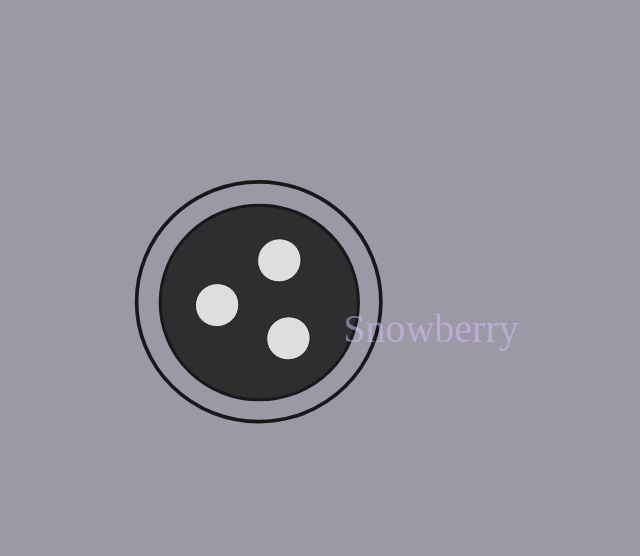
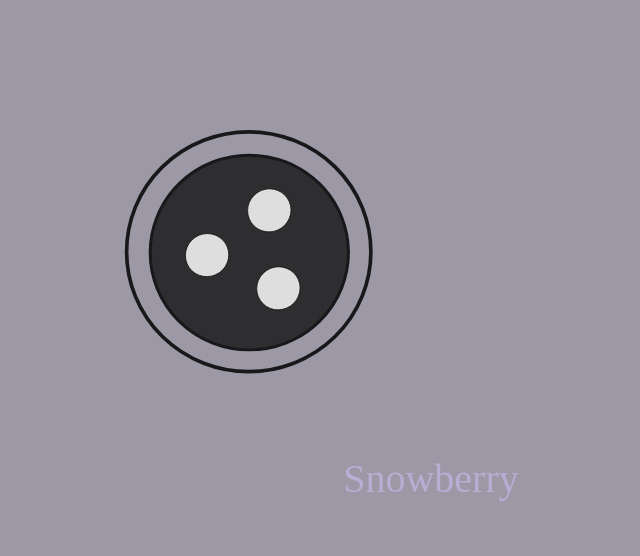
Before and after one commit to JuanSanz11/Grull, a plain HTML site: page index.html in a window 1280 px wide. Shown: the part 48-604 px from the top of the page, without its empty margins (214-854 px from the left). Drawn offline with Linux system fonts and the light colour scheme.

Commit message:
Update page-landing.css

```diff
--- a/page-landing.css
+++ b/page-landing.css
@@ -157,7 +157,7 @@ background: var(--color-text-complement);
     }
 }
 
-@media (min-height:414px){
+@media (max-height:414px){
     .hero-image{
         margin-left: 0px;
         margin-bottom: -250px;
@@ -175,8 +175,8 @@ background: var(--color-text-complement);
     .total-connections{
         align-items: center;
         text-align: center;
-        margin-left: 10px;
-        margin-bottom: 300px;
+        margin-left: 300px;
+        margin-bottom: 200px;
         font-size: 4rem;
         cursor: pointer; /*llama la manito en el cursor*/
         opacity: 50%;
```
